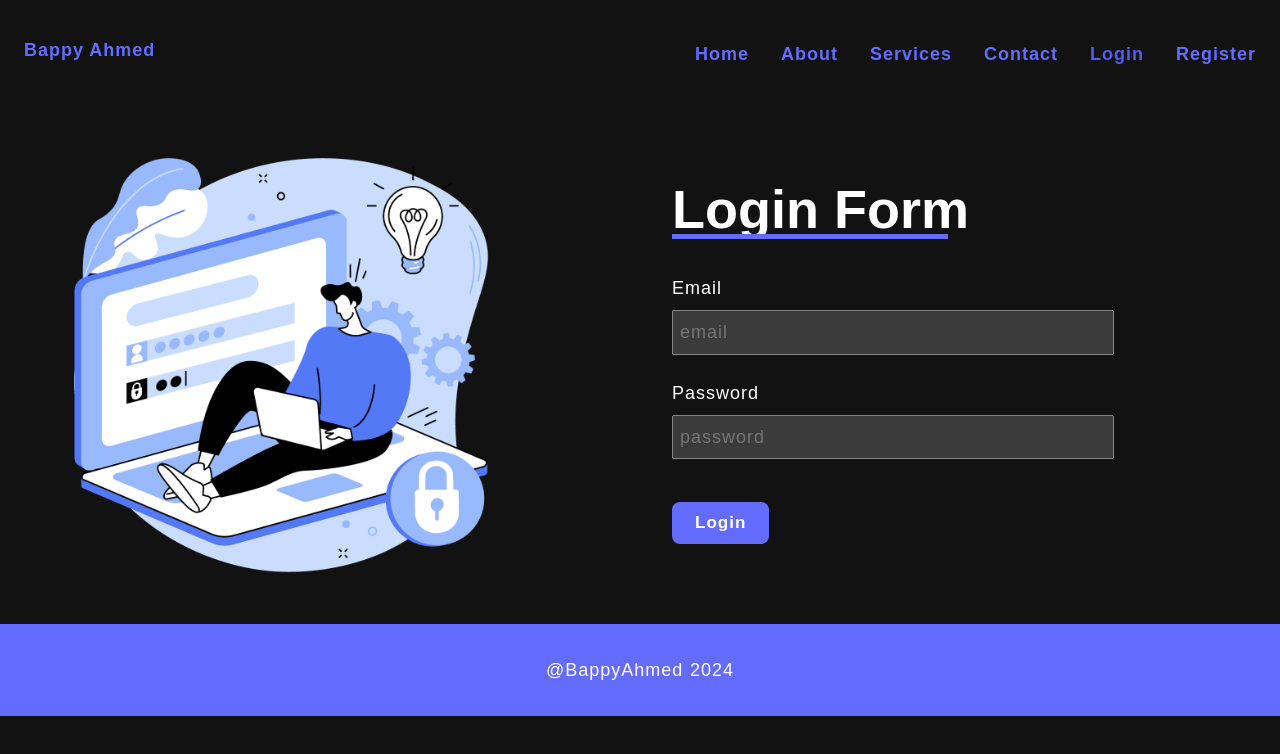
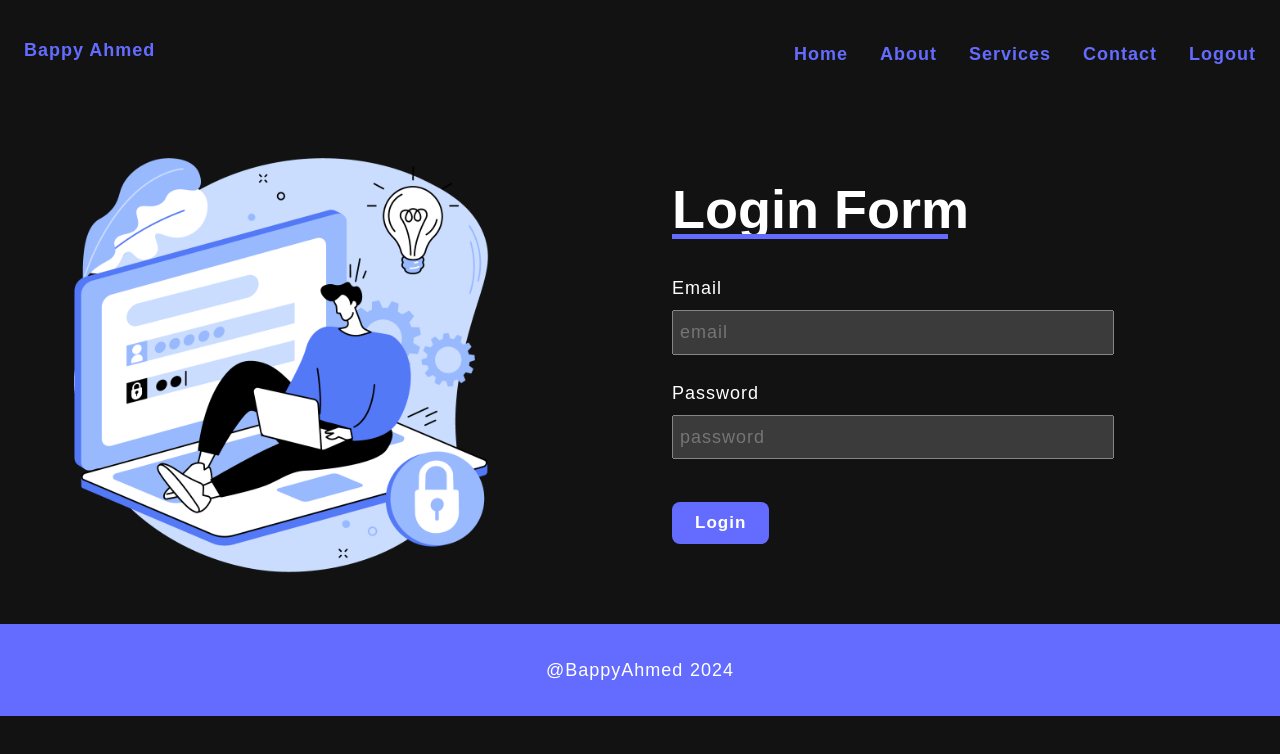
Before and after one commit to Bappy-Hossain/MERN2024, a React (Vite) app in the folder client/: page /login in a window 1280 px wide. Shown: the top 754 px of the page. Built offline with nearby package versions, Linux system fonts and the light colour scheme; sample sign-in values are in the browser's storage.

Commit message:
logout functionality added

```diff
--- a/client/src/App.jsx
+++ b/client/src/App.jsx
@@ -6,6 +6,7 @@
 import Contact from "./pages/Contact";
 import Services from "./pages/Services";
 import Register from "./pages/Register";
+import Logout from "./pages/Logout";
 import Login from "./pages/Login";
 import Error from "./pages/Error";
 import Footer from "./components/Footer";
@@ -22,6 +23,7 @@
           <Route path="/contact" element={<Contact />} />
           <Route path="/login" element={<Login />} />
           <Route path="/register" element={<Register />} />
+          <Route path="/logout" element={<Logout />} />
           <Route path="*" element={<Error />} />
         </Routes>
         <Footer />
--- a/client/src/components/Navbar.jsx
+++ b/client/src/components/Navbar.jsx
@@ -1,8 +1,11 @@
 import React from "react";
 import { NavLink } from "react-router-dom";
 import "./Navbar.css";
+import { useAuth } from "../store/auth";
 
 const NavBar = () => {
+  const { isLoggedIn } = useAuth();
+
   return (
     <>
       <header>
@@ -24,12 +27,20 @@
               <li>
                 <NavLink to="/contact">Contact</NavLink>
               </li>
+              {isLoggedIn ? (
+                <li>
+                  <NavLink to="/logout">Logout</NavLink>
+                </li>
+              ) : (
+                <>
                   <li>
                     <NavLink to="/login">Login</NavLink>
                   </li>
                   <li>
                     <NavLink to="/register">Register</NavLink>
                   </li>
+                </>
+              )}
             </ul>
           </nav>
         </div>
--- /dev/null
+++ b/client/src/pages/Logout.jsx
@@ -0,0 +1,14 @@
+import { useEffect } from "react";
+import { Navigate } from "react-router-dom";
+import { useAuth } from "../store/auth";
+
+const Logout = () => {
+  const { LogoutUser } = useAuth();
+
+  useEffect(() => {
+    LogoutUser();
+  }, [LogoutUser]);
+  return <Navigate to="/login" />;
+};
+
+export default Logout;
--- a/client/src/store/auth.jsx
+++ b/client/src/store/auth.jsx
@@ -1,14 +1,23 @@
-import { createContext, useContext } from "react";
+import { createContext, useContext, useState } from "react";
 
 const AuthContext = createContext();
 
 export const AuthProvider = ({ children }) => {
+  const [token, setToken] = useState(localStorage.getItem("token"));
+
   const storeToken = (serverToken) => {
     return localStorage.setItem("token", serverToken);
   };
 
+  let isLoggedIn = !!token;
+
+  const LogoutUser = () => {
+    setToken("");
+    return localStorage.removeItem("token");
+  };
+
   return (
-    <AuthContext.Provider value={{ storeToken }}>
+    <AuthContext.Provider value={{ isLoggedIn, storeToken, LogoutUser }}>
       {children}
     </AuthContext.Provider>
   );
```
Lines whose indentation alone changed are shown as unchanged.
